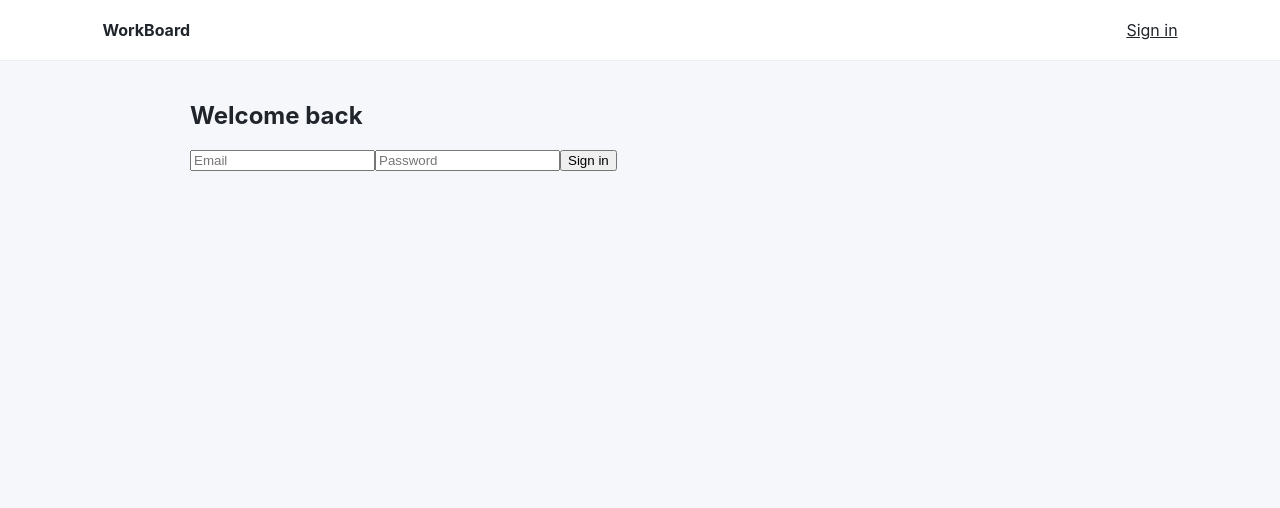
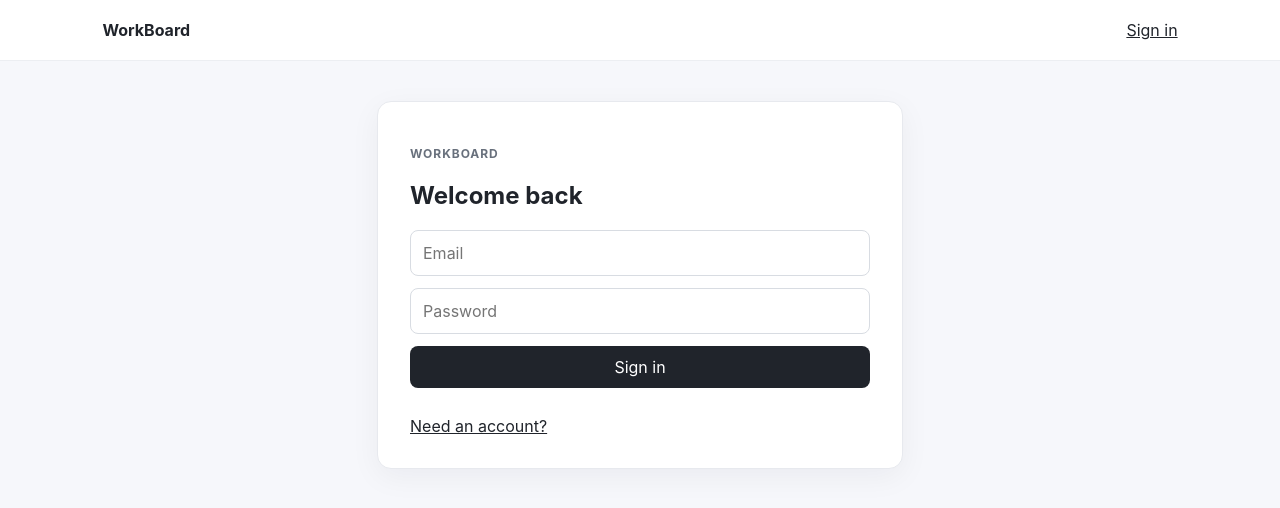
Before and after one commit to imenabidimen/workboard-vue, a Vue app: page /login in a window 1280 px wide. Shown: the top 508 px of the page. Built offline with nearby package versions, Linux system fonts and the light colour scheme; no server answers.

Commit message:
polish Login.vue

```diff
--- a/src/views/Login.vue
+++ b/src/views/Login.vue
@@ -1 +1,51 @@
-<template><section class="card"><h1>Welcome back</h1><form @submit.prevent="login"><input v-model="email" type="email" placeholder="Email" required/><input v-model="password" type="password" placeholder="Password" minlength="8" required/><button :disabled="busy">{{busy?'Signing in…':'Sign in'}}</button><p v-if="error">{{error}}</p></form></section></template><script setup lang="ts">import{ref}from'vue';import{useRouter}from'vue-router';import{api}from'../services/api';const email=ref('');const password=ref('');const error=ref('');const busy=ref(false);const router=useRouter();async function login(){busy.value=true;error.value='';try{const r=await api.login(email.value,password.value);localStorage.setItem('accessToken',r.accessToken);router.push('/')}catch{error.value='Unable to sign in. Check your credentials.'}finally{busy.value=false}}</script>
+<template>
+  <section class="card">
+    <p class="eyebrow">WorkBoard</p>
+    <h1>{{ mode === 'login' ? 'Welcome back' : 'Create your workspace' }}</h1>
+    <form @submit.prevent="submit">
+      <input v-model="email" type="email" autocomplete="email" placeholder="Email" required />
+      <input v-model="password" type="password" :autocomplete="mode === 'login' ? 'current-password' : 'new-password'" placeholder="Password" minlength="8" required />
+      <button :disabled="busy">{{ busy ? 'Working…' : mode === 'login' ? 'Sign in' : 'Create account' }}</button>
+    </form>
+    <p v-if="error" role="alert">{{ error }}</p>
+    <button class="switch" @click="toggleMode">{{ mode === 'login' ? 'Need an account?' : 'Already have an account?' }}</button>
+  </section>
+</template>
+
+<script setup lang="ts">
+import { ref } from 'vue';
+import { useRouter } from 'vue-router';
+import { api } from '../services/api';
+
+const mode = ref<'login' | 'register'>('login');
+const email = ref('');
+const password = ref('');
+const error = ref('');
+const busy = ref(false);
+const router = useRouter();
+
+function toggleMode() {
+  mode.value = mode.value === 'login' ? 'register' : 'login';
+  error.value = '';
+}
+
+async function submit() {
+  busy.value = true;
+  error.value = '';
+  try {
+    const result = mode.value === 'login'
+      ? await api.login(email.value, password.value)
+      : await api.register(email.value, password.value);
+    localStorage.setItem('accessToken', result.accessToken);
+    router.push('/');
+  } catch (err) {
+    error.value = err instanceof Error ? err.message : 'Unable to complete the request.';
+  } finally {
+    busy.value = false;
+  }
+}
+</script>
+
+<style scoped>
+.card{background:#fff;border:1px solid #e7e9ee;border-radius:14px;padding:32px;max-width:460px;margin:0 auto;box-shadow:0 8px 30px rgba(20,25,35,.05)}.eyebrow{text-transform:uppercase;letter-spacing:.08em;font-size:.75rem;font-weight:700;color:#68707c}form{display:grid;gap:12px}input{padding:12px;border:1px solid #d8dce2;border-radius:8px;font:inherit}button{padding:11px 16px;border:0;border-radius:8px;background:#20242b;color:#fff;font:inherit;cursor:pointer}button:disabled{opacity:.55}.switch{background:none;color:#20242b;padding:12px 0 0;text-decoration:underline}
+</style>
```
